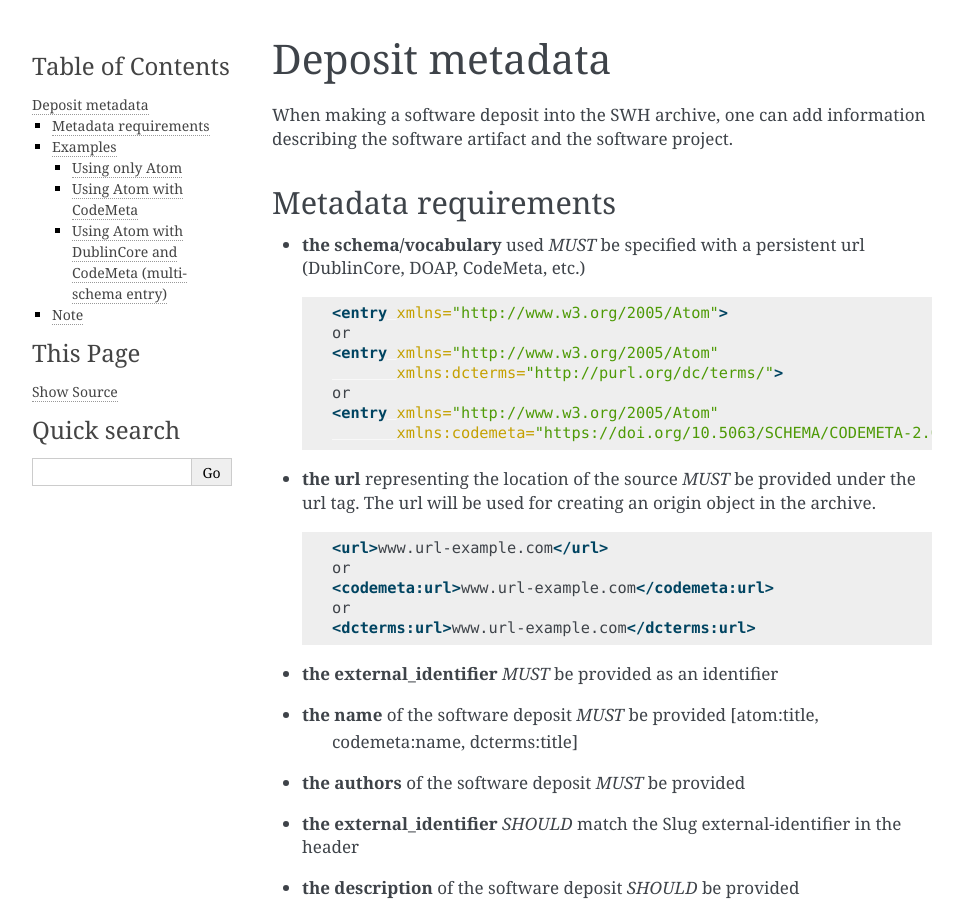
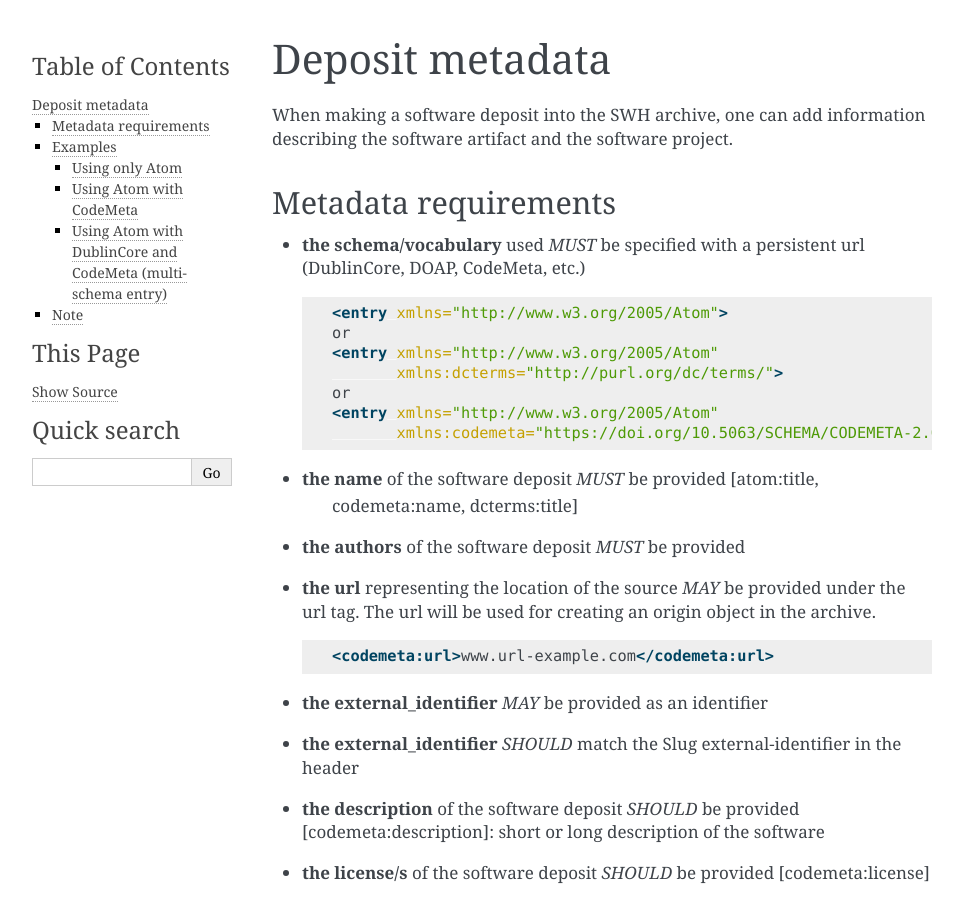
Before and after one commit to SoftwareHeritage/swh-deposit, a Sphinx documentation site: the page built from docs/metadata.rst, in a window 1280 px wide and 900 px high. Shown: the whole window, without its empty margins (148-1111 px from the left). Built offline with Sphinx 7.4.7, drawn with Linux system fonts in a browser that asks for light colours; pages that are not in the unit, such as notebooks, are missing from menus.

Commit message:
docs/metadata: Change url & external-id from mandatory to optional
Related T1648

```diff
--- a/docs/metadata.rst
+++ b/docs/metadata.rst
@@ -21,24 +21,20 @@
       <entry xmlns="http://www.w3.org/2005/Atom"
 	     xmlns:codemeta="https://doi.org/10.5063/SCHEMA/CODEMETA-2.0">
 
-- **the url** representing the location of the source *MUST* be provided under
+- **the name** of the software deposit *MUST* be provided [atom:title,
+   codemeta:name, dcterms:title]
+
+- **the authors** of the software deposit *MUST* be provided
+
+- **the url** representing the location of the source *MAY* be provided under
   the url tag. The url will be used for creating an origin object in the
   archive.
 
   .. code:: xml
 
-      <url>www.url-example.com</url>
-      or
       <codemeta:url>www.url-example.com</codemeta:url>
-      or
-      <dcterms:url>www.url-example.com</dcterms:url>
 
-- **the external\_identifier** *MUST* be provided as an identifier
-
-- **the name** of the software deposit *MUST* be provided [atom:title,
-   codemeta:name, dcterms:title]
-
-- **the authors** of the software deposit *MUST* be provided
+- **the external\_identifier** *MAY* be provided as an identifier
 
 - **the external\_identifier** *SHOULD* match the Slug external-identifier in
   the header
```
